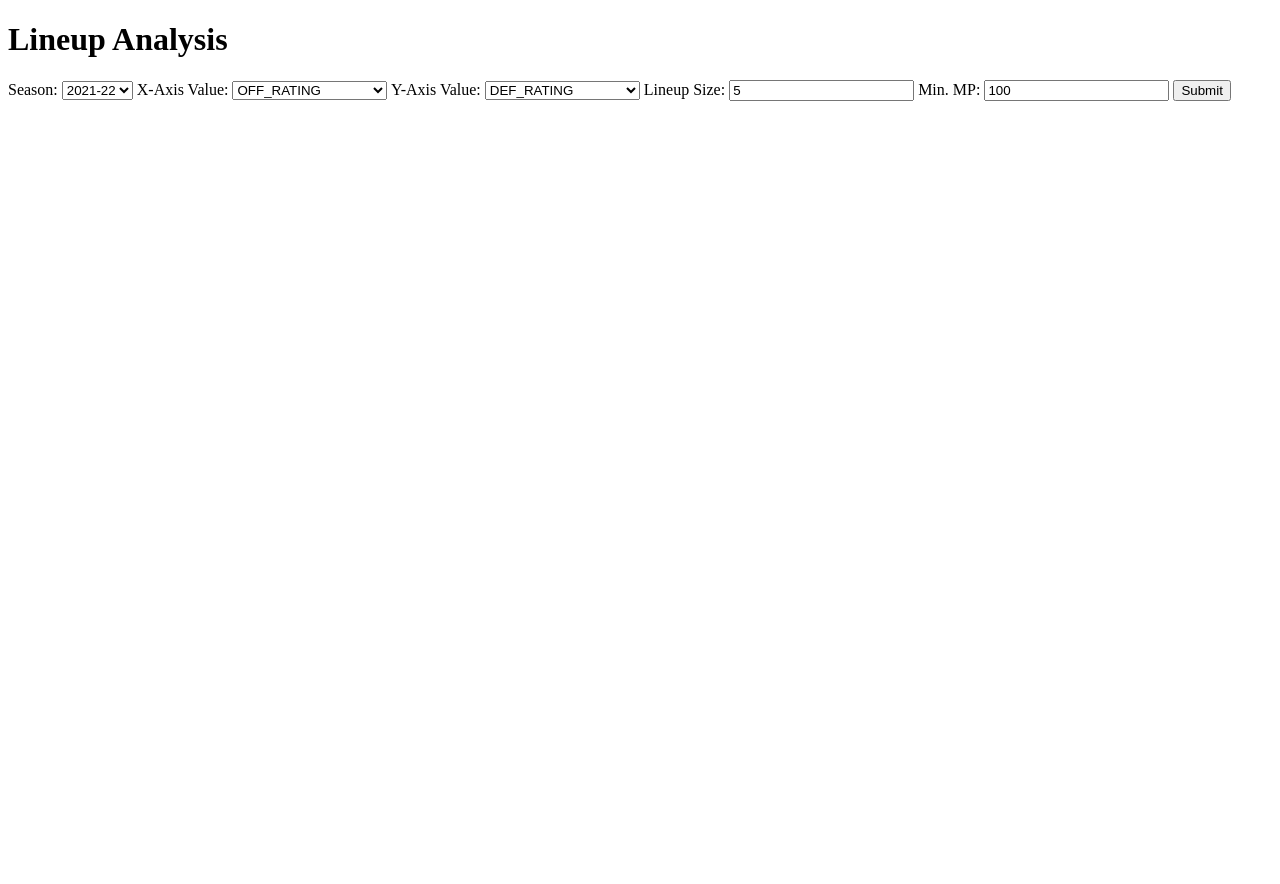
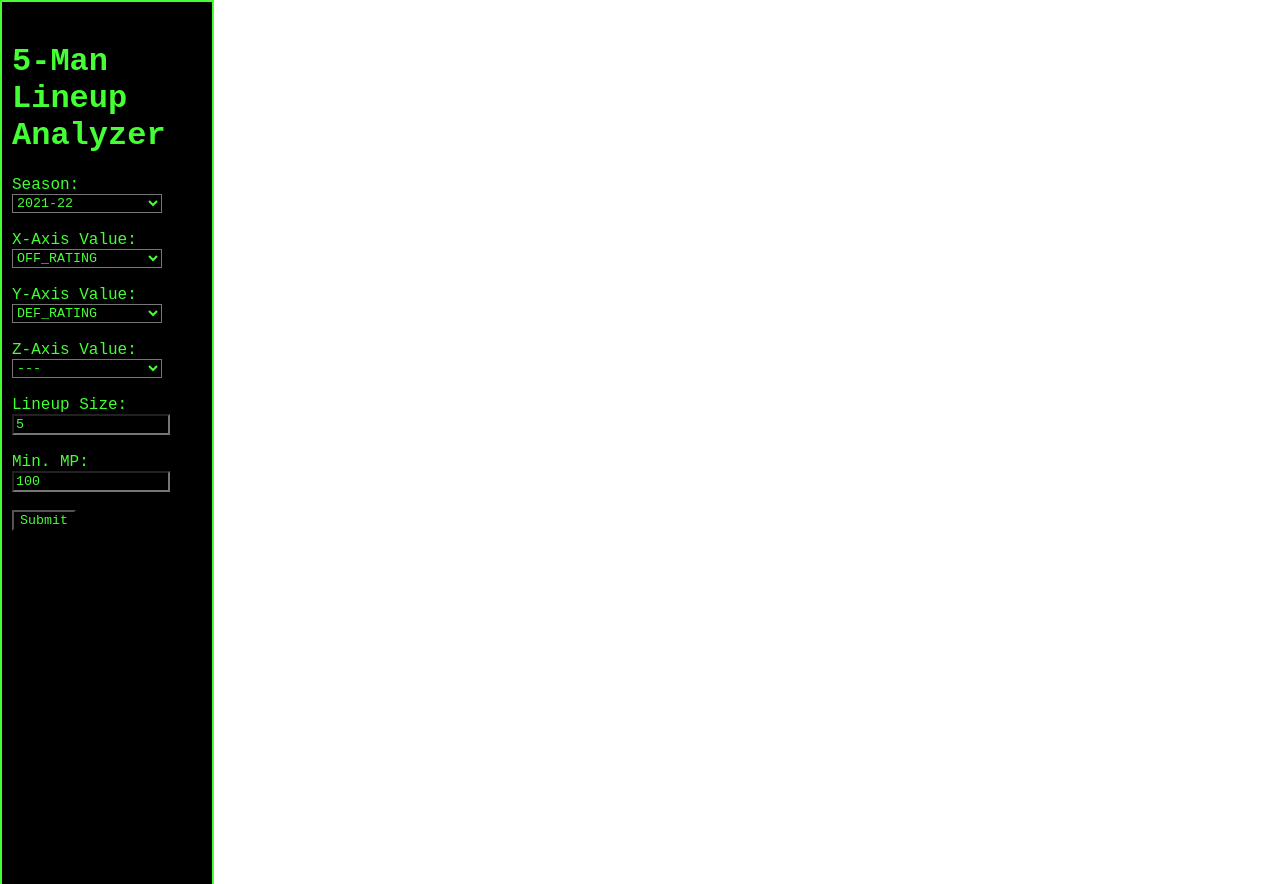
Before and after one commit to jmcous/nba_web_app, a Flask app: page / in a window 1280 px wide. Run offline with Flask 2, Linux system fonts and the light colour scheme; some libraries are stand-ins or nearby versions.

Commit message:
Added CSS components and moved selections to sidebar. Need to make main background black still....

```diff
--- a/templates/index.html
+++ b/templates/index.html
@@ -5,10 +5,70 @@
     <meta name="viewport" content="width=device-width, initial-scale=1.0">
     <title>NBA Lineup Analysis</title>
 </head>
+<style>
 
+
+
+	.main {
+	  margin-left: 211px; /* Same as the width of the sidenav */
+	  padding: 0px 10px;
+	  background-color: black;
+	  color: #43FF33;
+	  font-family: "Courier New";
+	}
+
+	.body {
+	  background-color: black;
+	}
+
+	.sidenav {
+	  height: 100%;
+	  width: 200px;
+	  position: fixed;
+	  z-index: 1;
+	  top: 0;
+	  left: 0;
+	  overflow-x: hidden;
+	  padding-top: 20px;
+	  padding-left: 10px;
+	  border: 2px solid #43FF33;
+	  background-color: black;
+	  color: #43FF33;
+	  font-family: "Courier New";
+	}
+
+	.sidenav h1 {
+	  color: #43FF33;
+	  font-family: "Courier New";
+	}
+
+	.sidenav select {
+	  background-color: black;
+	  color: #43FF33;
+	  font-family: "Courier New";
+  	  width: 150px;
+
+	}
+
+	.sidenav input {
+	  background-color: black;
+	  color: #43FF33;
+	  font-family: "Courier New";
+	  width: 150px;
+	}
+
+	.sidenav button {
+	  background-color: black;
+	  color: #43FF33;
+	  font-family: "Courier New";
+
+	}
+
+</style>
 <body>
 
-    <h1>Lineup Analysis</h1>
+	<div class="sidenav">
+		<h1>5-Man Lineup Analyzer</h1>
 
 		<form id="form">
 			Season:
@@ -22,7 +82,8 @@
 				<option value="2015-16">2015-16</option>
 				<option value="2014-15">2014-15</option>
 			</select>
-		</ br>
+			<br>
+			<br>
 			X-Axis Value:
 			<select name="statx" id="statx" >
 				<option value="GP">GP</option>
@@ -112,9 +173,10 @@
 				<option value="PACE_RANK">PACE_RANK</option>
 				<option value="PIE_RANK">PIE_RANK</option>
 			</select>
-		</ br>
+			<br>
+			<br>
 			Y-Axis Value:
-		<select name="staty" id="staty" value="DEF_RATING" selected>
+			<select name="staty" id="staty">
 				<option value="GP">GP</option>
 				<option value="W">W</option>
 				<option value="L">L</option>
@@ -202,18 +264,120 @@
 				<option value="PACE_RANK">PACE_RANK</option>
 				<option value="PIE_RANK">PIE_RANK</option>
 			</select>
+			<br>
+			<br>
+			Z-Axis Value:
+			<select name="statz" id="statz">
+				<option value="---" selected>---</option>
+				<option value="GP">GP</option>
+				<option value="W">W</option>
+				<option value="L">L</option>
+				<option value="W_PCT">W_PCT</option>
+				<option value="MIN">MIN</option>
+				<option value="FGM">FGM</option>
+				<option value="FGA">FGA</option>
+				<option value="FG_PCT">FG_PCT</option>
+				<option value="FG3M">FG3M</option>
+				<option value="FG3A">FG3A</option>
+				<option value="FG3_PCT">FG3_PCT</option>
+				<option value="FTM">FTM</option>
+				<option value="FTA">FTA</option>
+				<option value="FT_PCT">FT_PCT</option>
+				<option value="OREB">OREB</option>
+				<option value="DREB">DREB</option>
+				<option value="REB">REB</option>
+				<option value="AST">AST</option>
+				<option value="TOV">TOV</option>
+				<option value="STL">STL</option>
+				<option value="BLK">BLK</option>
+				<option value="BLKA">BLKA</option>
+				<option value="PF">PF</option>
+				<option value="PFD">PFD</option>
+				<option value="PTS">PTS</option>
+				<option value="PLUS_MINUS">PLUS_MINUS</option>
+				<option value="GP_RANK">GP_RANK</option>
+				<option value="W_RANK">W_RANK</option>
+				<option value="L_RANK">L_RANK</option>
+				<option value="W_PCT_RANK">W_PCT_RANK</option>
+				<option value="MIN_RANK">MIN_RANK</option>
+				<option value="FGM_RANK">FGM_RANK</option>
+				<option value="FGA_RANK">FGA_RANK</option>
+				<option value="FG_PCT_RANK">FG_PCT_RANK</option>
+				<option value="FG3M_RANK">FG3M_RANK</option>
+				<option value="FG3A_RANK">FG3A_RANK</option>
+				<option value="FG3_PCT_RANK">FG3_PCT_RANK</option>
+				<option value="FTM_RANK">FTM_RANK</option>
+				<option value="FTA_RANK">FTA_RANK</option>
+				<option value="FT_PCT_RANK">FT_PCT_RANK</option>
+				<option value="OREB_RANK">OREB_RANK</option>
+				<option value="DREB_RANK">DREB_RANK</option>
+				<option value="REB_RANK">REB_RANK</option>
+				<option value="AST_RANK">AST_RANK</option>
+				<option value="TOV_RANK">TOV_RANK</option>
+				<option value="STL_RANK">STL_RANK</option>
+				<option value="BLK_RANK">BLK_RANK</option>
+				<option value="BLKA_RANK">BLKA_RANK</option>
+				<option value="PF_RANK">PF_RANK</option>
+				<option value="PFD_RANK">PFD_RANK</option>
+				<option value="PTS_RANK">PTS_RANK</option>
+				<option value="PLUS_MINUS_RANK">PLUS_MINUS_RANK</option>
+				<option value="E_OFF_RATING">E_OFF_RATING</option>
+				<option value="OFF_RATING">OFF_RATING</option>
+				<option value="E_DEF_RATING">E_DEF_RATING</option>
+				<option value="DEF_RATING">DEF_RATING</option>
+				<option value="E_NET_RATING">E_NET_RATING</option>
+				<option value="NET_RATING">NET_RATING</option>
+				<option value="AST_PCT">AST_PCT</option>
+				<option value="AST_TO">AST_TO</option>
+				<option value="AST_RATIO">AST_RATIO</option>
+				<option value="OREB_PCT">OREB_PCT</option>
+				<option value="DREB_PCT">DREB_PCT</option>
+				<option value="REB_PCT">REB_PCT</option>
+				<option value="TM_TOV_PCT">TM_TOV_PCT</option>
+				<option value="EFG_PCT">EFG_PCT</option>
+				<option value="TS_PCT">TS_PCT</option>
+				<option value="E_PACE">E_PACE</option>
+				<option value="PACE">PACE</option>
+				<option value="PACE_PER40">PACE_PER40</option>
+				<option value="POSS">POSS</option>
+				<option value="PIE">PIE</option>
+				<option value="OFF_RATING_RANK">OFF_RATING_RANK</option>
+				<option value="DEF_RATING_RANK">DEF_RATING_RANK</option>
+				<option value="NET_RATING_RANK">NET_RATING_RANK</option>
+				<option value="AST_PCT_RANK">AST_PCT_RANK</option>
+				<option value="AST_TO_RANK">AST_TO_RANK</option>
+				<option value="AST_RATIO_RANK">AST_RATIO_RANK</option>
+				<option value="OREB_PCT_RANK">OREB_PCT_RANK</option>
+				<option value="DREB_PCT_RANK">DREB_PCT_RANK</option>
+				<option value="REB_PCT_RANK">REB_PCT_RANK</option>
+				<option value="TM_TOV_PCT_RANK">TM_TOV_PCT_RANK</option>
+				<option value="EFG_PCT_RANK">EFG_PCT_RANK</option>
+				<option value="TS_PCT_RANK">TS_PCT_RANK</option>
+				<option value="PACE_RANK">PACE_RANK</option>
+				<option value="PIE_RANK">PIE_RANK</option>
+			</select>
+			<br>
+			<br>
 			Lineup Size:
 			<input type="text" id="groupquantity" value="5">
+			<br>
+			<br>
 			Min. MP:
 			<input type="text" id="min_mp" value="100">
 
-
+			<br>
+			<br>
 			<button type="submit" name="button" >Submit</button>
 
 		</form>
+    </div>
+
+
+    <div class="main">
 
 		<div id="output"></div>
 		<div id="plot"></div>
+	</div>
 
 	<script src="https://ajax.googleapis.com/ajax/libs/jquery/3.5.1/jquery.min.js"></script>
 
```
Lines whose indentation alone changed are shown as unchanged.
